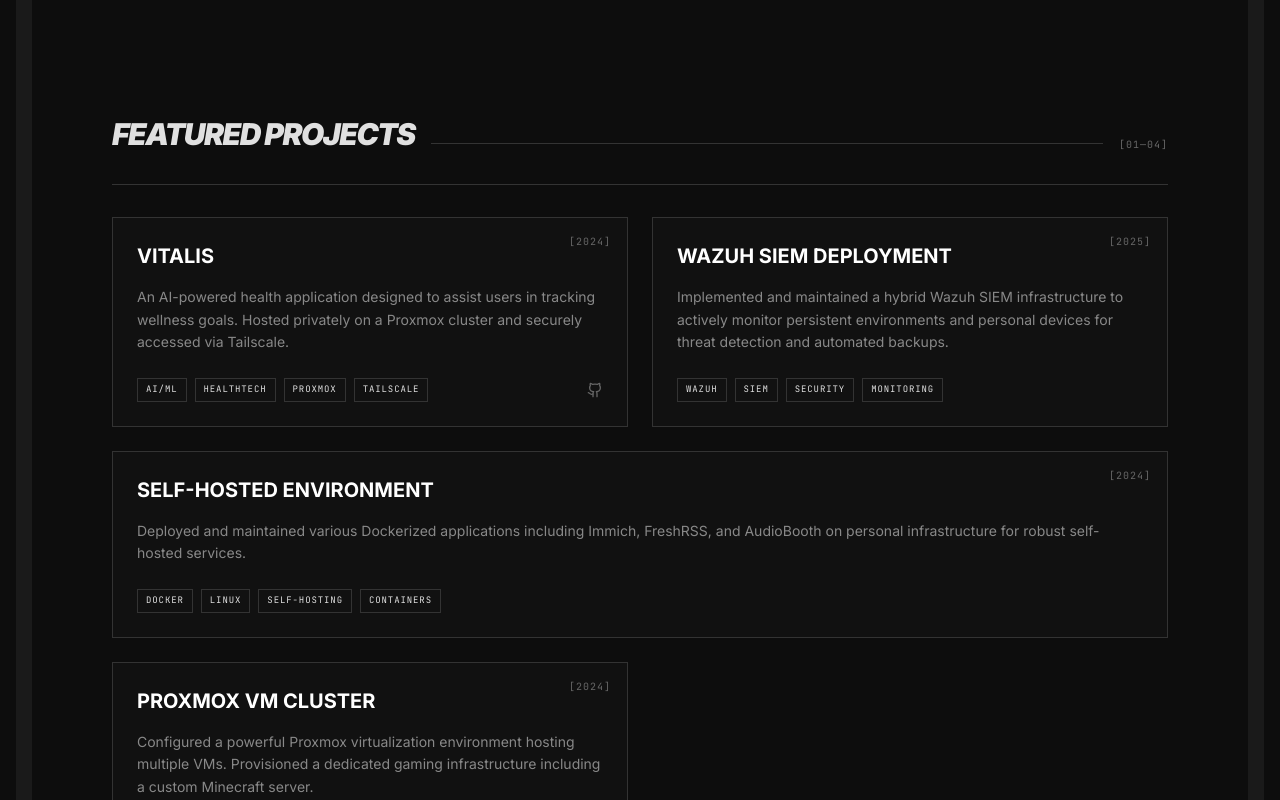
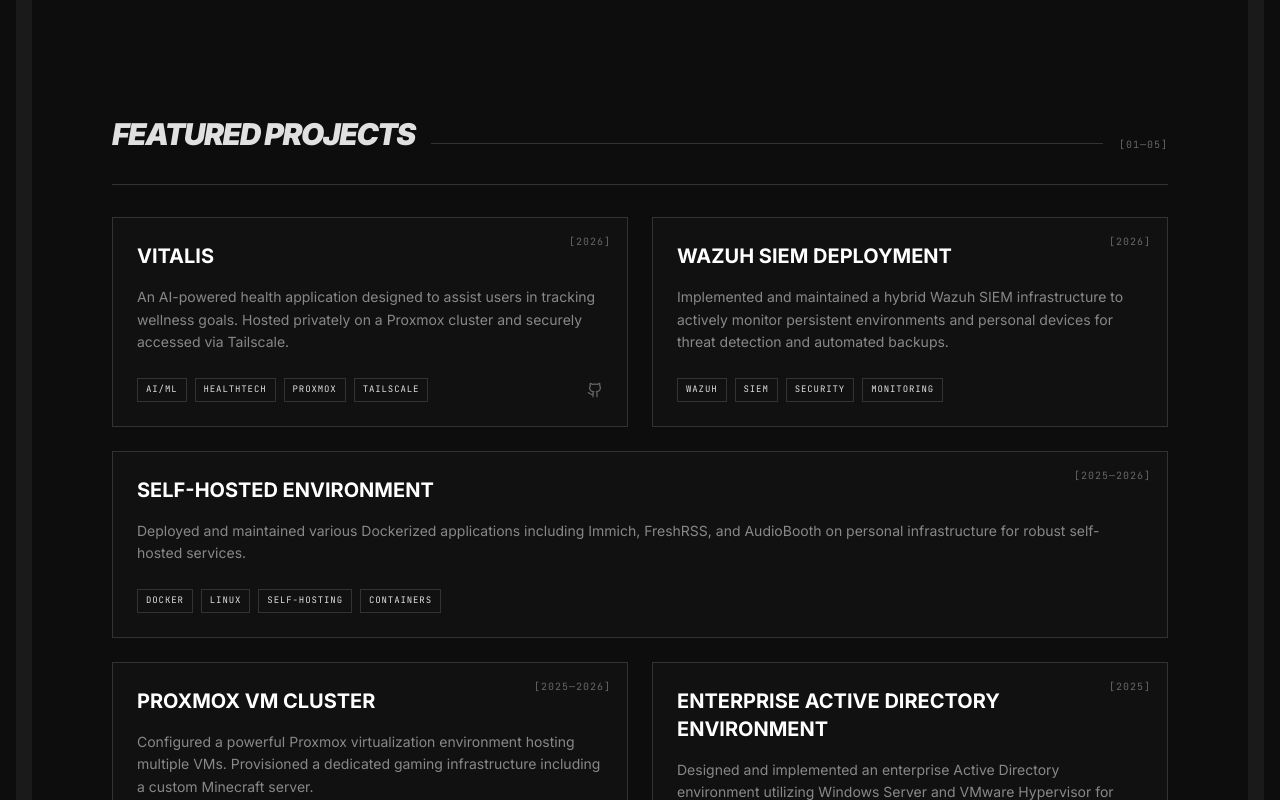
Before and after one commit to coltonhatfield/Colton-Hatfield-Personal-Website, a React (Vite) app: page / in a window 1280 px wide. Shown: the part 1500-2300 px from the top of the page. Built offline with nearby package versions, Linux system fonts and the light colour scheme; a web font is replaced by a local one.

Commit message:
feat(projects): Update project years for accuracy
Adjusts the project completion years in the Projects component to accurately reflect the timeline of development and deployment for Vitalis, Wazuh SIEM, and the Self-Hosted Environment.

```diff
--- a/src/components/Projects.tsx
+++ b/src/components/Projects.tsx
@@ -13,28 +13,34 @@
 const projects: Project[] = [
   {
     title: 'Vitalis',
-    year: '2024',
+    year: '2026',
     description: 'An AI-powered health application designed to assist users in tracking wellness goals. Hosted privately on a Proxmox cluster and securely accessed via Tailscale.',
     tags: ['AI/ML', 'HealthTech', 'Proxmox', 'Tailscale'],
     github: 'https://github.com/coltonhatfield/AI-Health-App/tree/main'
   },
   {
     title: 'Wazuh SIEM Deployment',
-    year: '2025',
+    year: '2026',
     description: 'Implemented and maintained a hybrid Wazuh SIEM infrastructure to actively monitor persistent environments and personal devices for threat detection and automated backups.',
     tags: ['Wazuh', 'SIEM', 'Security', 'Monitoring']
   },
   {
     title: 'Self-Hosted Environment',
-    year: '2024',
+    year: '2025—2026',
     description: 'Deployed and maintained various Dockerized applications including Immich, FreshRSS, and AudioBooth on personal infrastructure for robust self-hosted services.',
     tags: ['Docker', 'Linux', 'Self-Hosting', 'Containers']
   },
   {
     title: 'Proxmox VM Cluster',
-    year: '2024',
+    year: '2025—2026',
     description: 'Configured a powerful Proxmox virtualization environment hosting multiple VMs. Provisioned a dedicated gaming infrastructure including a custom Minecraft server.',
     tags: ['Proxmox', 'VMs', 'Networking', 'Infrastructure']
+  },
+  {
+    title: 'Enterprise Active Directory Environment',
+    year: '2025',
+    description: 'Designed and implemented an enterprise Active Directory environment utilizing Windows Server and VMware Hypervisor for CNIT 242.',
+    tags: ['Active Directory', 'Windows Server', 'VMware', 'Networking']
   }
 ];
 
@@ -49,7 +55,7 @@
       >
         <h2 className="text-3xl font-black uppercase italic tracking-tighter">Featured Projects</h2>
         <span className="h-px bg-[#333] flex-grow mx-4 mb-2 hidden md:block"></span>
-        <span className="font-mono text-[10px] text-[#666] uppercase tracking-widest">[01—04]</span>
+        <span className="font-mono text-[10px] text-[#666] uppercase tracking-widest">[01—05]</span>
       </motion.div>
 
       <div className="grid grid-cols-1 md:grid-cols-2 gap-6 border-t border-[#333] pt-8">
```
Also changed, not shown: 1 other file (tests, documents, lock files or other folders).
